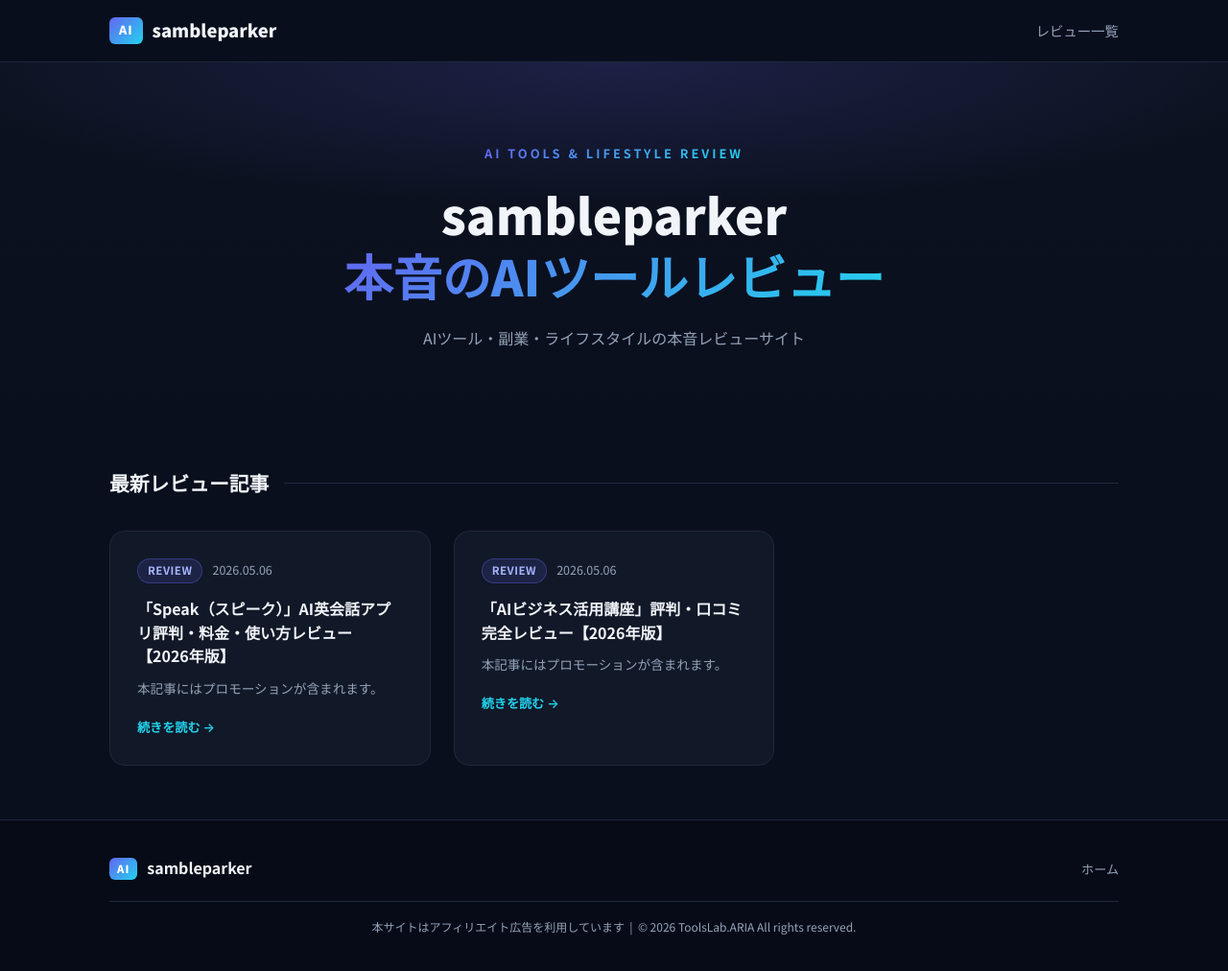
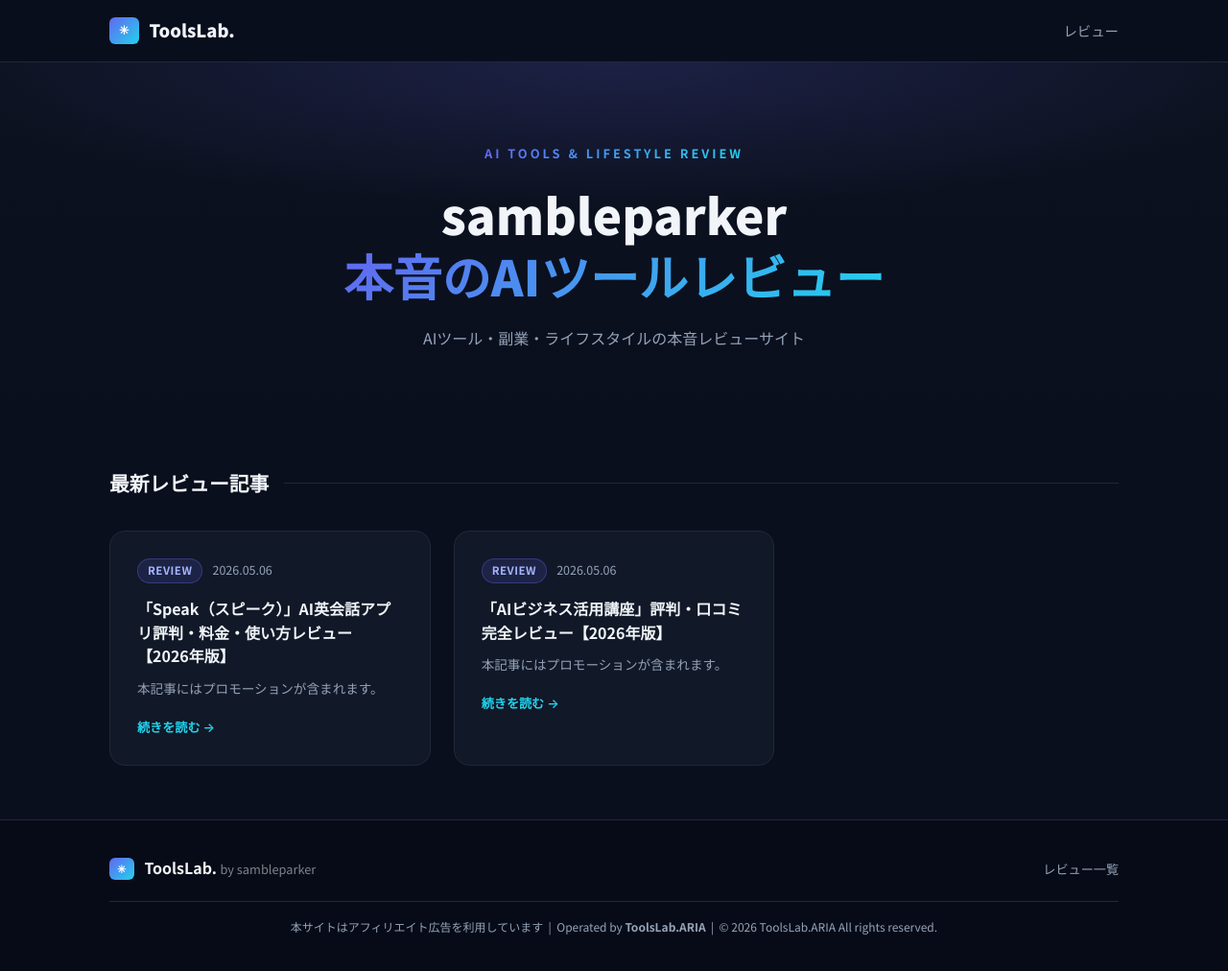
Before and after one commit to ToolsLab-ops/review, a Jekyll site: the page built from index.md, in a window 1280 px wide and 1012 px high. Shown: the whole window at 96% size. Built offline with Jekyll 4.4.1, drawn with Linux system fonts in a browser that asks for light colours.

Commit message:
Rebrand to ToolsLab.

```diff
--- a/_layouts/default.html
+++ b/_layouts/default.html
@@ -3,7 +3,7 @@
 <head>
   <meta charset="UTF-8">
   <meta name="viewport" content="width=device-width, initial-scale=1.0">
-  <title>{% if page.title %}{{ page.title }} | {% endif %}{{ site.title }}</title>
+  <title>{% if page.title %}{{ page.title }} | {% endif %}ToolsLab. by sambleparker</title>
   <meta name="description" content="{% if page.description %}{{ page.description }}{% else %}{{ site.description }}{% endif %}">
   <link rel="preconnect" href="https://fonts.googleapis.com">
   <link href="https://fonts.googleapis.com/css2?family=Noto+Sans+JP:wght@400;500;700;900&display=swap" rel="stylesheet">
@@ -13,10 +13,10 @@
   <header class="site-header">
     <div class="container">
       <a href="{{ '/' | relative_url }}" class="logo">
-        <span class="logo-badge">AI</span>{{ site.title }}
+        <span class="logo-badge">✳</span><span class="logo-main">ToolsLab<span class="logo-dot">.</span></span>
       </a>
       <nav class="site-nav">
-        <a href="{{ '/' | relative_url }}">レビュー一覧</a>
+        <a href="{{ '/' | relative_url }}">レビュー</a>
       </nav>
     </div>
   </header>
@@ -25,13 +25,14 @@
     <div class="container">
       <div class="footer-inner">
         <div class="footer-brand">
-          <span class="logo-badge" style="font-size:.7rem;padding:2px 8px;">AI</span>{{ site.title }}
+          <span class="logo-badge" style="font-size:.7rem;padding:2px 8px;">✳</span>
+          <span>ToolsLab. <span style="font-weight:400;font-size:.8rem;opacity:.5">by sambleparker</span></span>
         </div>
         <div class="footer-links">
-          <a href="{{ '/' | relative_url }}">ホーム</a>
+          <a href="{{ '/' | relative_url }}">レビュー一覧</a>
         </div>
       </div>
-      <p class="footer-copy">本サイトはアフィリエイト広告を利用しています &nbsp;|&nbsp; &copy; 2026 ToolsLab.ARIA All rights reserved.</p>
+      <p class="footer-copy">本サイトはアフィリエイト広告を利用しています &nbsp;|&nbsp; Operated by <strong>ToolsLab.ARIA</strong> &nbsp;|&nbsp; &copy; 2026 ToolsLab.ARIA All rights reserved.</p>
     </div>
   </footer>
 </body>
```
